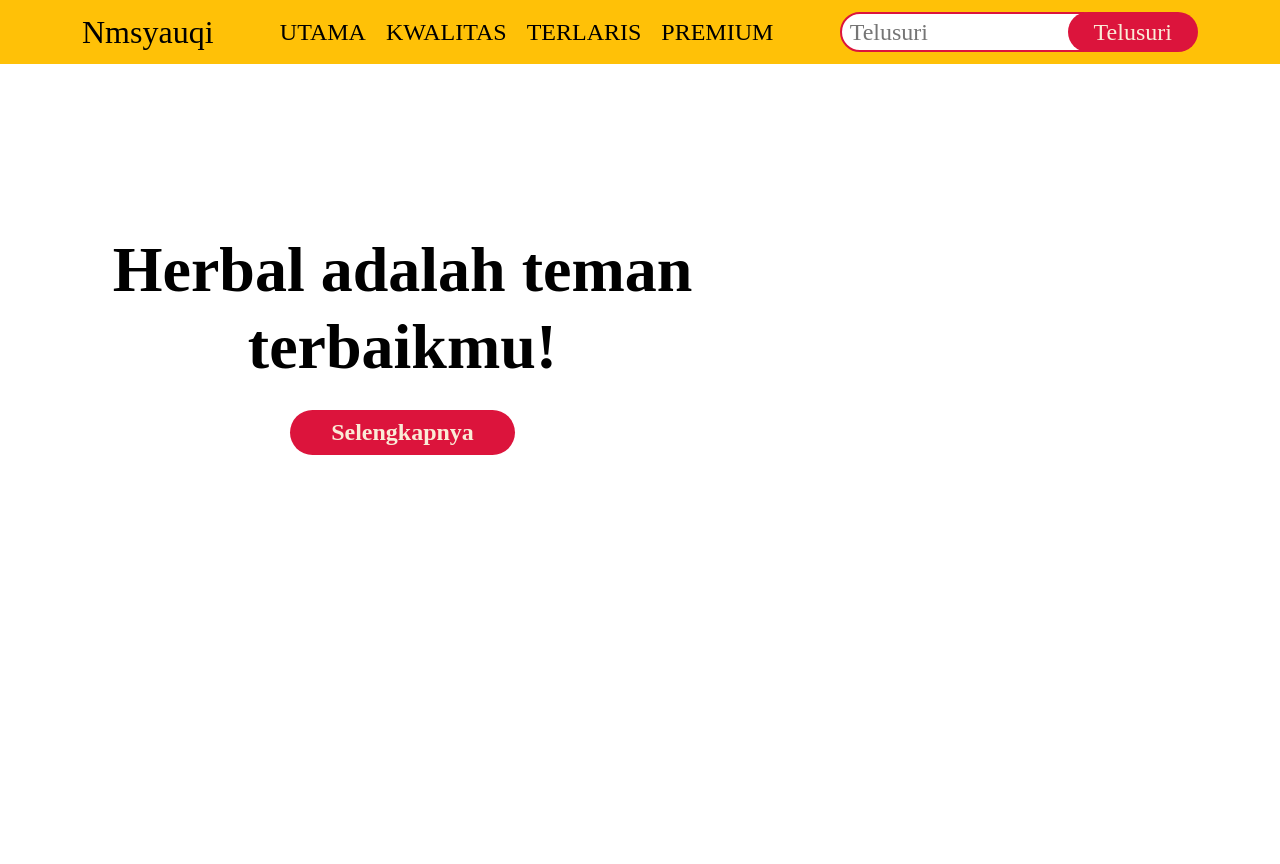
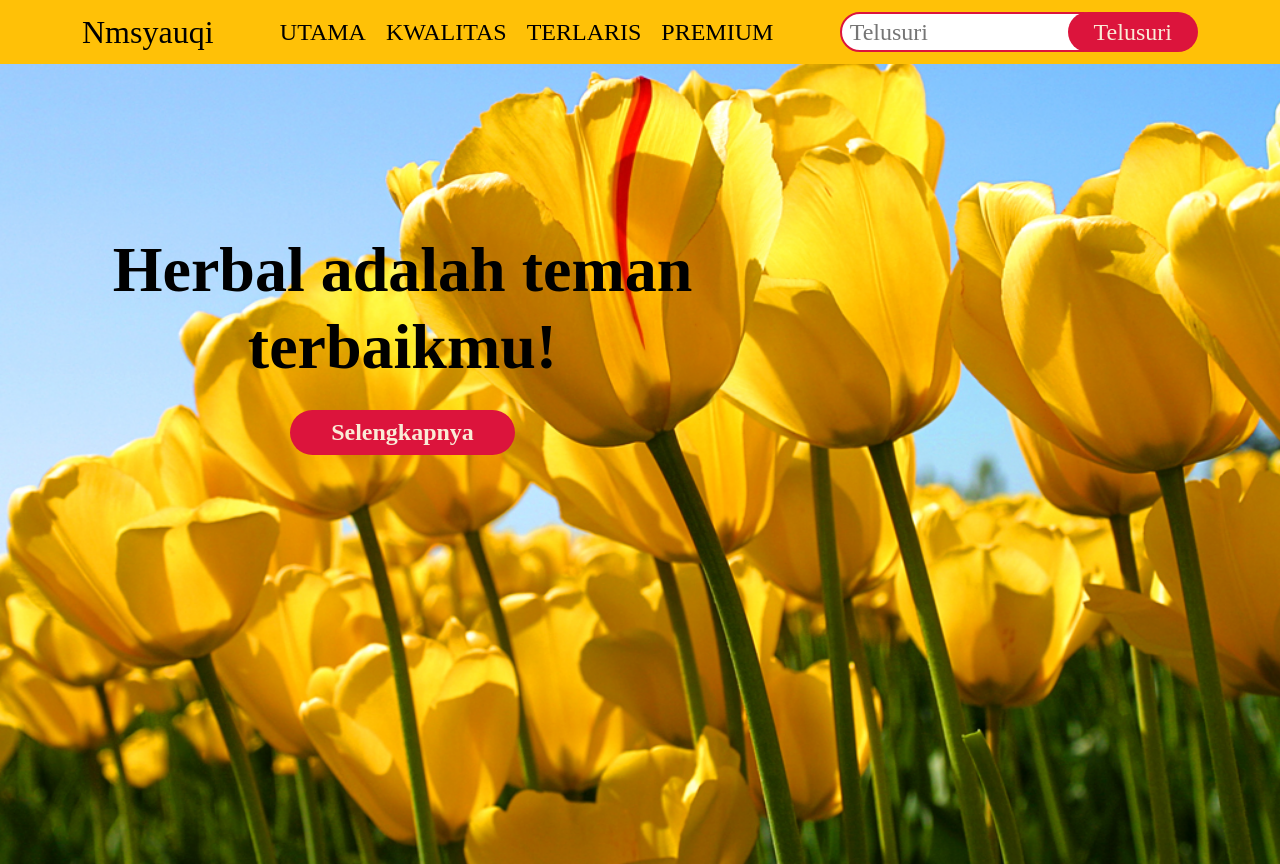
Before and after one commit to nmsyauqi/e-cmrs, a plain HTML site: page index.html in a window 1280 px wide. Shown: the top 864 px of the page. Drawn offline with nearby package versions, Linux system fonts and the light colour scheme.

Commit message:
Update style.css

```diff
--- a/style.css
+++ b/style.css
@@ -82,7 +82,7 @@ a {
 
 /* utama */
 .hero {
-    background: url(img/Tulips.jpg) no-repeat;
+    background: url(Tulips.jpg) no-repeat;
     background-size: cover;
     background-position: 50% 50%;
     height: 100vh;
@@ -111,4 +111,5 @@ h1 {
 
 button:hover {
     color: cyan;
+
 }
```
